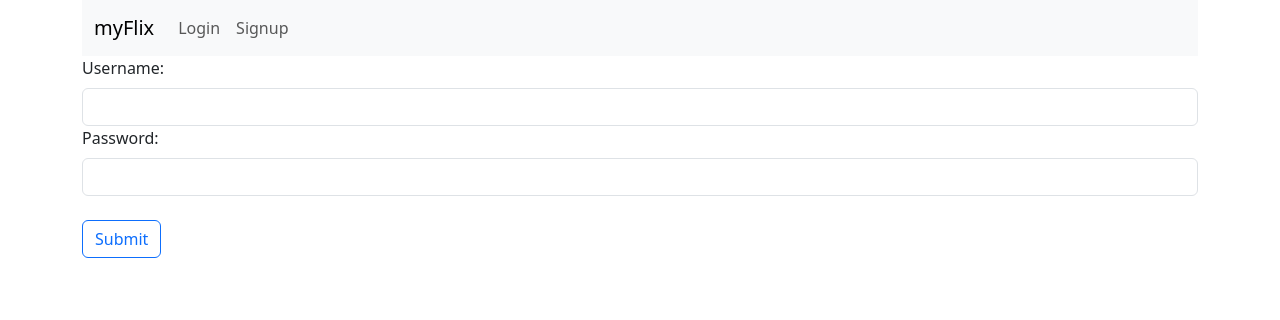
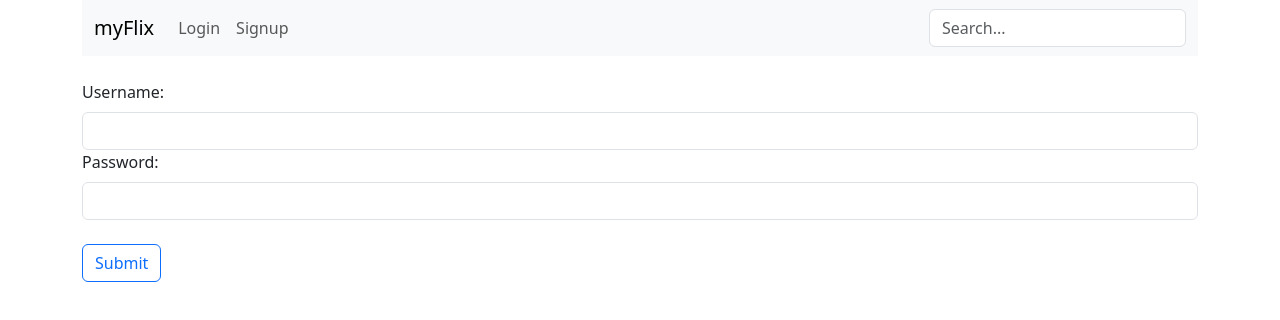
Before and after one commit to pleplu/myFlix-client, a React (Vite) app: page /login in a window 1280 px wide. Shown: the top 320 px of the page. Built offline with nearby package versions, Linux system fonts and the light colour scheme.

Commit message:
Updated website style and moved search bar to navigation bar

```diff
--- a/components/movies-list/movies-list.jsx
+++ b/components/movies-list/movies-list.jsx
@@ -1,7 +1,6 @@
 import React from "react";
 import { useSelector} from "react-redux";
 import { MovieCard } from "../movie-card/movie-card";
-import { MoviesFilter } from "../movies-filter/movies-filter";
 import { Row, Col } from "react-bootstrap";
 
 export const MoviesList = () => {
@@ -13,9 +12,6 @@ export const MoviesList = () => {
 
     return (
         <>
-            <Row>
-                <MoviesFilter />
-            </Row>
             <Row>
                 {movies.length === 0 ? (
                     <Col>The list is empty!</Col>
--- a/components/navigation-bar/navigation-bar.jsx
+++ b/components/navigation-bar/navigation-bar.jsx
@@ -1,15 +1,18 @@
 import { Navbar, Container, Nav } from "react-bootstrap";
 import { Link } from "react-router-dom";
+import { MoviesFilter } from "../movies-filter/movies-filter";
+import { Form } from "react-bootstrap";
 
 export const NavigationBar = ({ user, onLoggedOut }) => {
   return (
-    <Navbar sticky="top" bg="light" expand="lg">
+    <Navbar className="mb-4" sticky="top" bg="light" expand="lg">
       <Container>
         <Navbar.Brand as={Link} to="/">
           myFlix
         </Navbar.Brand>
         <Navbar.Toggle aria-controls="basic-navbar-nav" />
         <Navbar.Collapse id="basic-navbar-nav">
+
           <Nav className="me-auto">
             {!user && (
               <>
@@ -23,9 +26,15 @@ export const NavigationBar = ({ user, onLoggedOut }) => {
                 <Nav.Link as={Link} to="/">Home</Nav.Link>
                 <Nav.Link as={Link} to="/user">Profile</Nav.Link>
                 <Nav.Link onClick={onLoggedOut}>Logout</Nav.Link>
+
               </>
             )}
           </Nav>
+
+            <Form >
+              <MoviesFilter />
+            </Form>
+
         </Navbar.Collapse>
       </Container>
     </Navbar>
--- a/src/redux/reducers/movies.js
+++ b/src/redux/reducers/movies.js
@@ -1,5 +1,4 @@
 import { createSlice } from "@reduxjs/toolkit";
-import { current } from '@reduxjs/toolkit'
 
 const initialState = {
     list: [],
```
Also changed, not shown: 3 other files (tests, documents, lock files or other folders).
